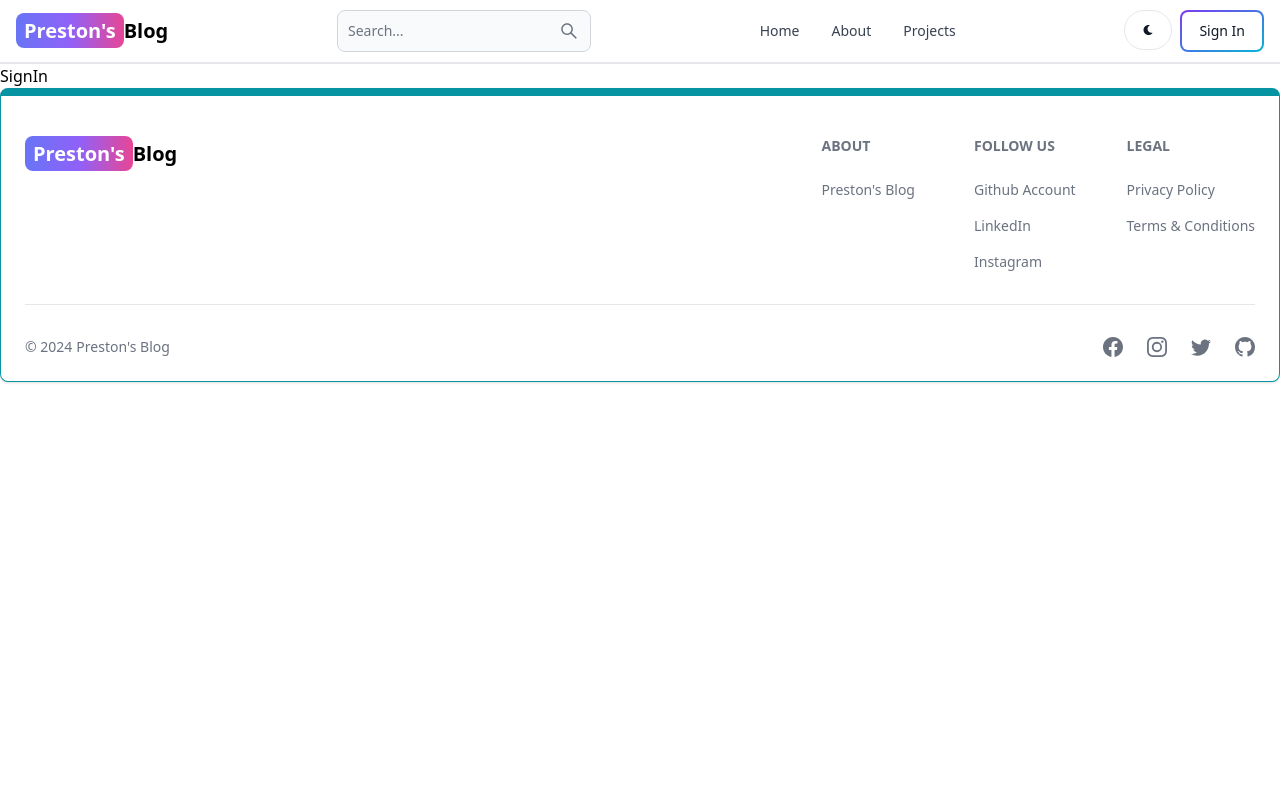
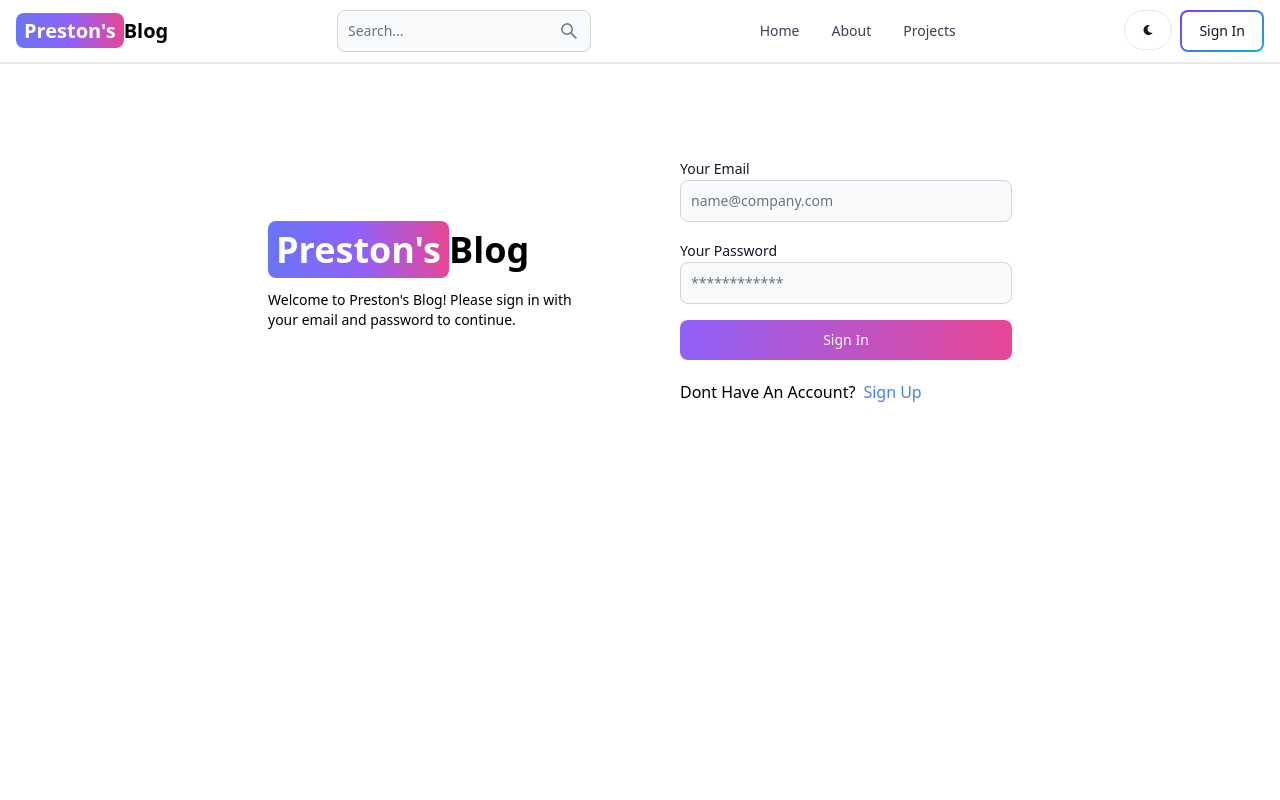
Before and after one commit to PrestonNguyen2001/MERN-Blog, a React app in the folder client/: page /sign-in in a window 1280 px wide. Shown: the top 800 px of the page. Built offline with nearby package versions, Linux system fonts and the light colour scheme; the HTML template or start-up script is replaced by a standard one.

Commit message:
Complete sign in functionality

```diff
--- a/client/src/pages/SignIn.jsx
+++ b/client/src/pages/SignIn.jsx
@@ -1,5 +1,107 @@
+import { Alert, Button, Label, Spinner, TextInput } from "flowbite-react";
+import { useState } from "react";
+import { Link, useNavigate } from "react-router-dom";
+
 export default function SignIn() {
+  const [formData, setFormData] = useState({});
+  const [errorMessage, setErrorMessage] = useState("");
+  const [loading, setLoading] = useState(false);
+  const navigate = useNavigate();
+
+  const handleChange = (e) => {
+    setFormData({ ...formData, [e.target.id]: e.target.value.trim() });
+  };
+
+  const handleSubmit = async (e) => {
+    e.preventDefault();
+    if (!formData.email || !formData.password) {
+      return setErrorMessage("Please fill in all fields.");
+    }
+    try {
+      setLoading(true);
+      setErrorMessage(null);
+      const res = await fetch("/api/auth/signin", {
+        method: "POST",
+        headers: { "Content-Type": "application/json" },
+        body: JSON.stringify(formData),
+      });
+      const data = await res.json();
+      if (data.success === false) {
+        return setErrorMessage(data.message);
+      }
+      setLoading(false);
+      if (res.ok) {
+        navigate("/");
+      }
+    } catch (error) {
+      setErrorMessage(error.message);
+      setLoading(false);
+    }
+  };
   return (
-    <div>SignIn</div>
-  )
+    <div className="min-h-screen mt-20">
+      <div className="flex p-3 max-w-3xl mx-auto flex-col md:flex-row md:items-center gap-20">
+        {/* left side */}
+        <div className="flex-1">
+          <Link to="/" className="font-bold dark:text-white text-4xl">
+            <span className="px-2 py-1 bg-gradient-to-r from-indigo-500 via-purple-500 to-pink-500 rounded-lg text-white">
+              Preston&apos;s
+            </span>
+            Blog
+          </Link>
+          <p className="text-sm mt-5">
+            Welcome to Preston&apos;s Blog! Please sign in with your email and password to continue.
+          </p>
+        </div>
+        {/* right side */}
+        <div className="flex-1">
+          <form className="flex flex-col gap-4" onSubmit={handleSubmit}>
+            <div>
+              <Label value="Your Email" />
+              <TextInput
+                type="email"
+                placeholder="name@company.com"
+                id="email"
+                onChange={handleChange}
+              />
+            </div>
+            <div>
+              <Label value="Your Password" />
+              <TextInput
+                type="password"
+                placeholder="************"
+                id="password"
+                onChange={handleChange}
+              />
+            </div>
+            <Button
+              gradientDuoTone="purpleToPink"
+              type="submit"
+              disabled={loading}
+            >
+              {loading ? (
+                <>
+                  <Spinner size="sm" />
+                  <span className="pl-3">Loading...</span>
+                </>
+              ) : (
+                "Sign In"
+              )}
+            </Button>
+          </form>
+          <div className="flex gap-2 text-small mt-5">
+            <span>Dont Have An Account?</span>
+            <Link to="/sign-up" className="text-blue-500">
+              Sign Up
+            </Link>
+          </div>
+          {errorMessage && (
+            <Alert className="mt-5" color="failure">
+              {errorMessage}
+            </Alert>
+          )}
+        </div>
+      </div>
+    </div>
+  );
 }
```
